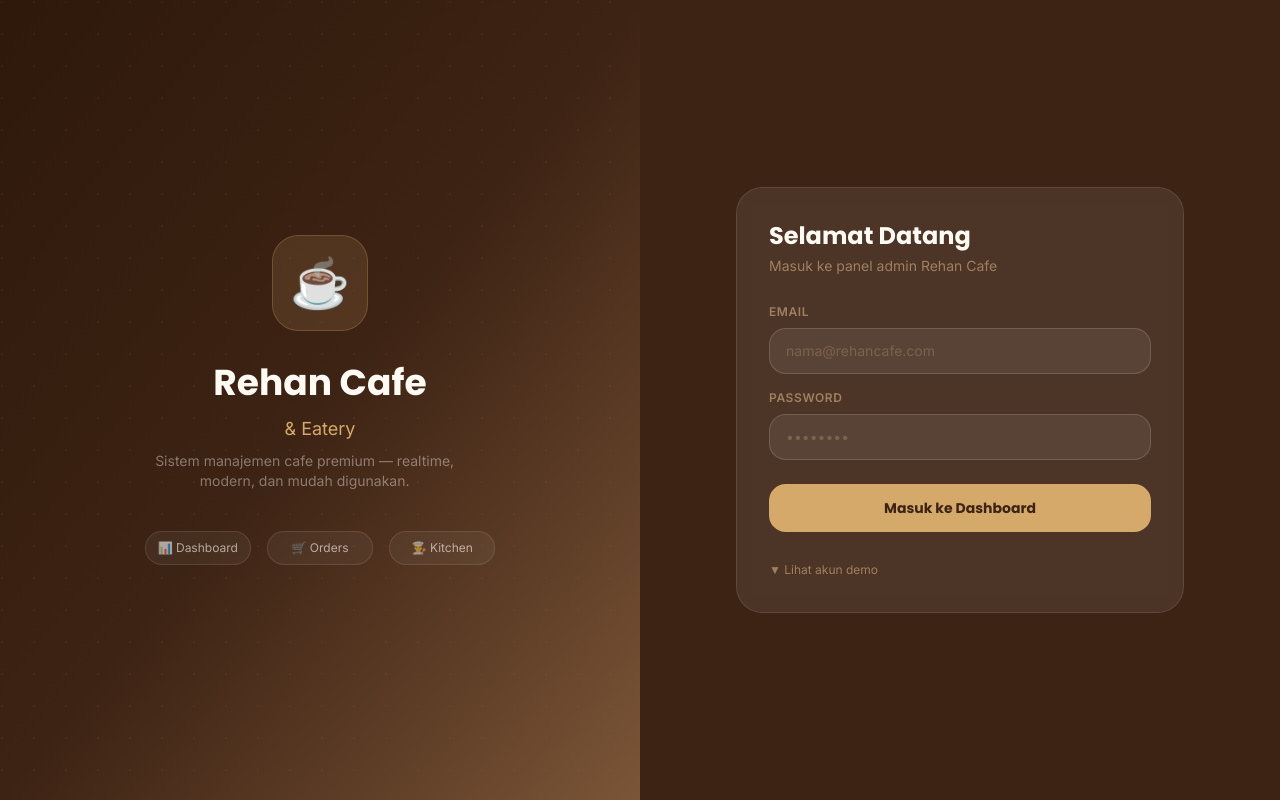
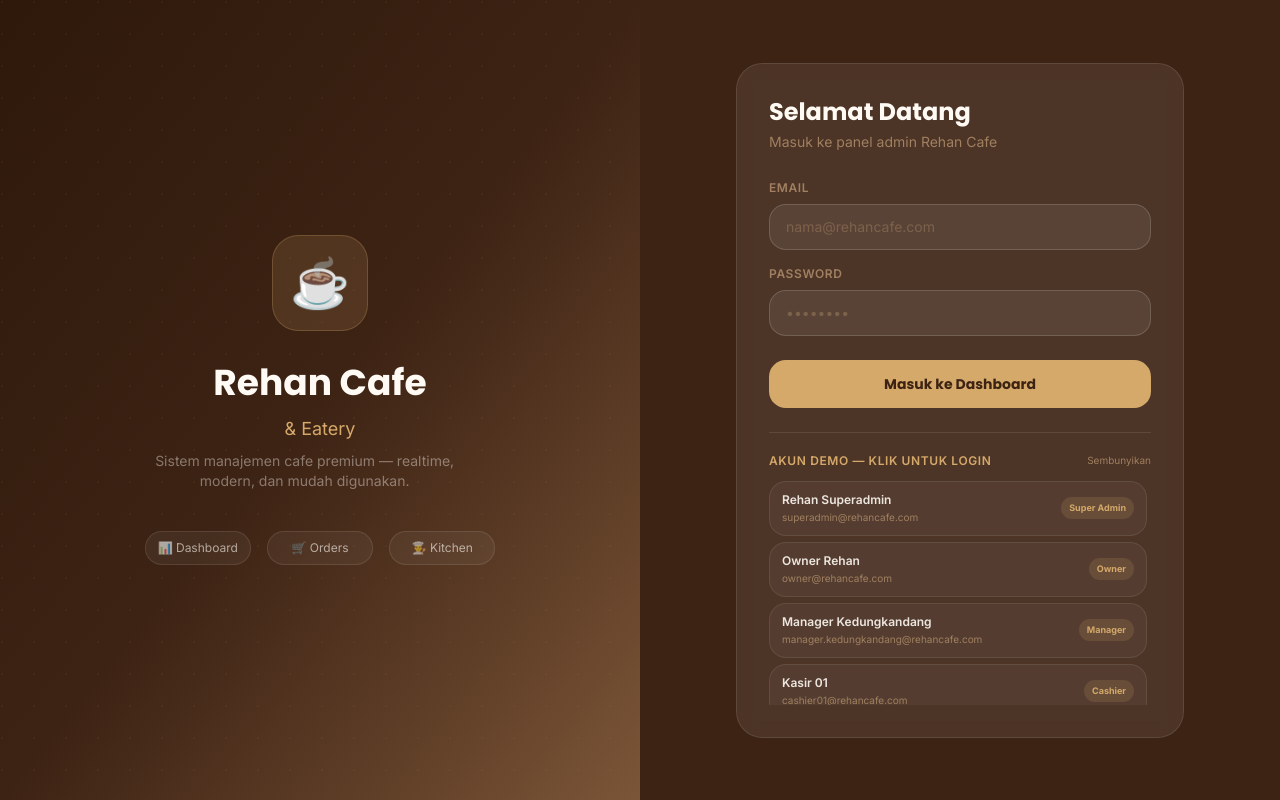
Before and after one commit to novalraihananwar/rehan-coffeshop-system-prototype, a Next.js app in the folder rehan-cafe/: page /admin/login in a window 1280 px wide. Built offline with nearby package versions, Linux system fonts and the light colour scheme.

Commit message:
show demo accounts by default on login; add customer menu links on orders page

```diff
--- a/rehan-cafe/app/(admin)/admin/login/page.tsx
+++ b/rehan-cafe/app/(admin)/admin/login/page.tsx
@@ -10,7 +10,7 @@ export default function AdminLoginPage() {
   const { login, isLoading, error } = useAuthStore()
   const [email, setEmail] = useState('')
   const [password, setPassword] = useState('')
-  const [showHint, setShowHint] = useState(false)
+  const [showHint, setShowHint] = useState(true)
 
   const handleLogin = async (e: React.FormEvent) => {
     e.preventDefault()
@@ -99,20 +99,28 @@ export default function AdminLoginPage() {
             </form>
 
             {/* Demo accounts */}
-            <div className="mt-6">
-              <button onClick={() => setShowHint(!showHint)} className="text-cafe-muted text-xs hover:text-espresso-light transition-colors">
-                {showHint ? '▲ Sembunyikan' : '▼ Lihat akun demo'}
-              </button>
+            <div className="mt-6 border-t border-white/10 pt-5">
+              <div className="flex items-center justify-between mb-3">
+                <p className="text-xs font-semibold text-espresso-light uppercase tracking-wider">Akun Demo — Klik untuk Login</p>
+                <button onClick={() => setShowHint(!showHint)} className="text-cafe-muted text-[10px] hover:text-espresso-light transition-colors">
+                  {showHint ? 'Sembunyikan' : 'Tampilkan'}
+                </button>
+              </div>
               {showHint && (
-                <motion.div initial={{ opacity: 0, y: -8 }} animate={{ opacity: 1, y: 0 }} className="mt-3 space-y-1.5 max-h-48 overflow-y-auto">
-                  {mockCredentials.map((c) => (
+                <motion.div initial={{ opacity: 0, y: -8 }} animate={{ opacity: 1, y: 0 }} className="space-y-1.5 max-h-56 overflow-y-auto pr-1">
+                  {mockCredentials.filter(c => c.user.role !== 'member').map((c) => (
                     <button
                       key={c.email}
                       onClick={() => { setEmail(c.email); setPassword(c.password) }}
-                      className="w-full flex justify-between items-center px-3 py-2 bg-white/5 hover:bg-white/10 rounded-xl transition-all text-left"
+                      className="w-full flex items-center justify-between px-3 py-2.5 bg-white/5 hover:bg-white/12 border border-white/8 hover:border-espresso-light/30 rounded-xl transition-all text-left group"
                     >
-                      <span className="text-warm-white/70 text-xs">{c.user.name}</span>
-                      <span className="text-cafe-muted text-[10px] capitalize">{c.user.role.replace('_', ' ')}</span>
+                      <div>
+                        <p className="text-warm-white/90 text-xs font-semibold group-hover:text-warm-white transition-colors">{c.user.name}</p>
+                        <p className="text-cafe-muted text-[10px] mt-0.5">{c.email}</p>
+                      </div>
+                      <span className="text-[9px] font-bold px-2 py-1 rounded-lg bg-espresso-light/15 text-espresso-light capitalize flex-shrink-0">
+                        {c.user.role.replace('_', ' ')}
+                      </span>
                     </button>
                   ))}
                 </motion.div>
--- a/rehan-cafe/app/(admin)/admin/orders/page.tsx
+++ b/rehan-cafe/app/(admin)/admin/orders/page.tsx
@@ -33,6 +33,27 @@ export default function OrdersPage() {
     <div className="min-h-screen">
       <AdminHeader title="Orders" subtitle={`${orders.length} total order`} />
       <div className="p-6">
+        {/* Customer Menu Link */}
+        <div className="mb-5 flex items-center justify-between bg-amber-50 border border-amber-200 rounded-2xl px-5 py-3.5">
+          <div>
+            <p className="text-sm font-bold text-amber-900">Menu Digital Customer (via QR Meja)</p>
+            <p className="text-xs text-amber-700 mt-0.5">Bagikan link ini ke pelanggan atau scan QR di meja</p>
+          </div>
+          <div className="flex items-center gap-2 flex-shrink-0 ml-4">
+            {[1, 2, 3].map((n) => (
+              <a
+                key={n}
+                href={`${typeof window !== 'undefined' ? window.location.origin : ''}/table/table-${n}`}
+                target="_blank"
+                rel="noopener noreferrer"
+                className="flex items-center gap-1.5 bg-amber-800 hover:bg-amber-900 text-warm-white text-xs font-bold px-3 py-2 rounded-xl transition-colors"
+              >
+                🪑 Meja {n}
+              </a>
+            ))}
+          </div>
+        </div>
+
         {/* Filter */}
         <div className="flex gap-2 mb-5 overflow-x-auto scrollbar-hide pb-1">
           {['all', 'pending', 'confirmed', 'preparing', 'ready', 'completed', 'cancelled'].map((s) => (
```
